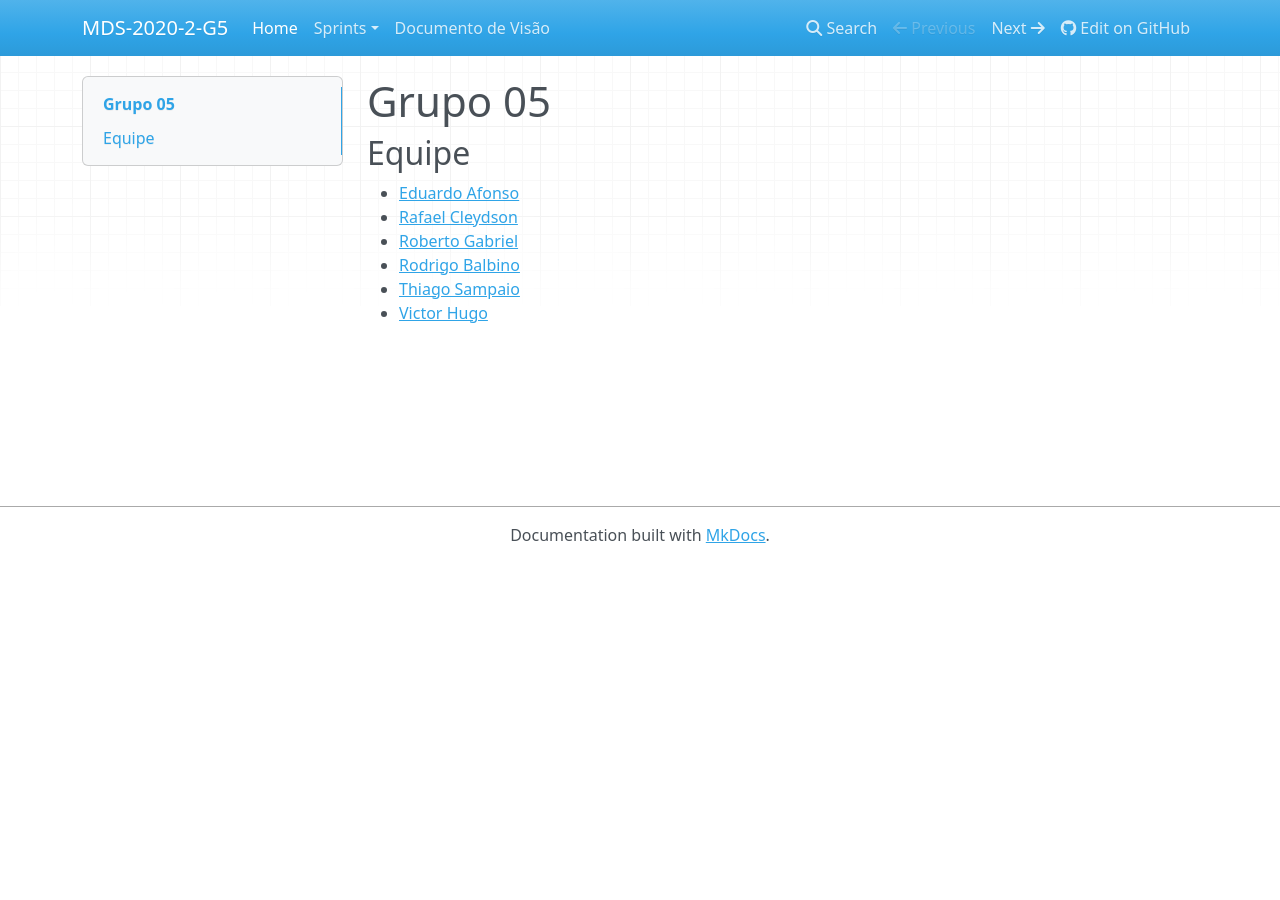
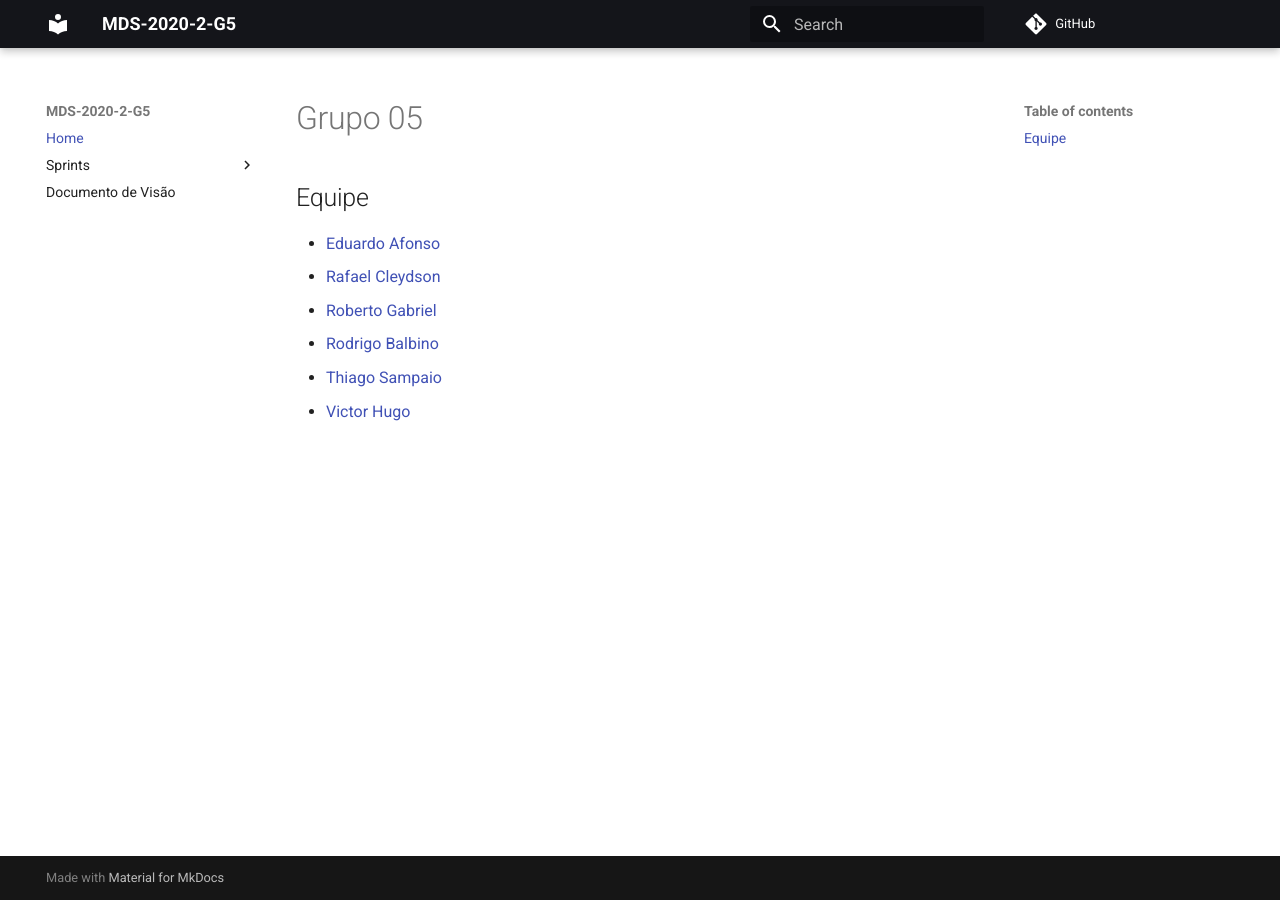
Before and after one commit to fga-eps-mds/2020.2-Anunbis, an MkDocs documentation site: the page built from docs/index.md, in a window 1280 px wide. Built offline with MkDocs 1.6.1 and Material for MkDocs 9.7.7, drawn with Linux system fonts in a browser that asks for light colours; nearby versions of some CDN libraries; comment, search, counter and statistics services are not loaded.

Commit message:
Alterando tema do mkdocs e arquivo requirements.txt

```diff
--- a/mkdocs.yml
+++ b/mkdocs.yml
@@ -3,7 +3,11 @@ site_description: Repositório do Grupo 05
 repo_url: https://github.com/fga-eps-mds/MDS-2020-2-G5.git
 
 theme:
-    name: 'mkdocs'
+    name: 'material'
+    palette:
+        primary: 'black'
+        accent: 'amber'
+
 
 
 plugins:
--- a/requirements.txt
+++ b/requirements.txt
@@ -1 +1,3 @@
 mkdocs>=1.1.2
+mkdocs-material>=6.2.8
+mkdocs-material-extensions>=1.0.1
```
